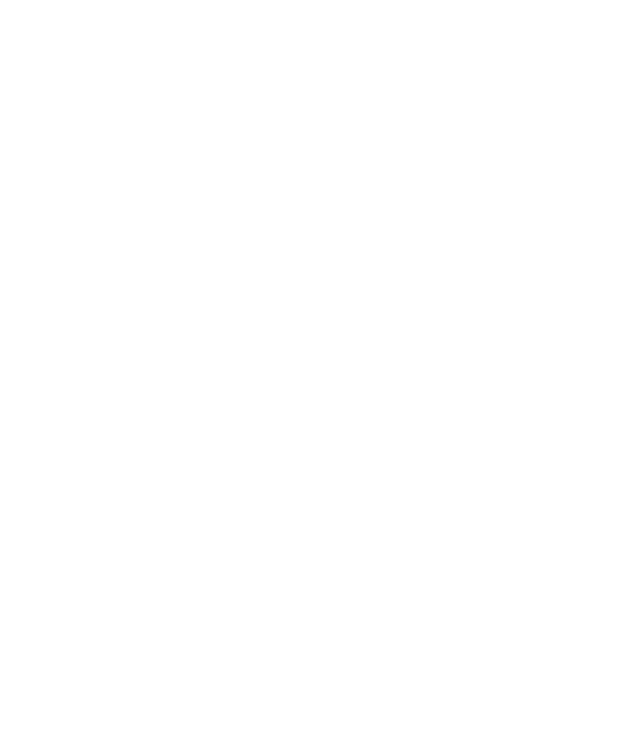
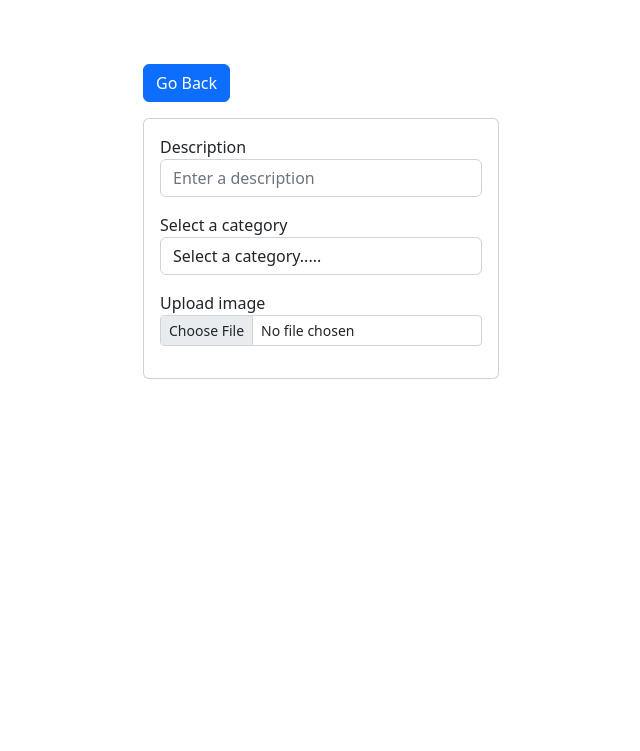
Before and after one commit to bethnduta/Cloud-Sound-Gallery, a Django app: page /add/ in a window 1280 px wide. Before the commit the part shown is empty. Shown: the top 751 px of the page, without its empty margins (319-959 px from the left). Run offline with Django 4.2, Linux system fonts and the light colour scheme; data comes from the database, SQL or seed files in the repository; both versions use the stored data as it was after the commit.

Commit message:
added different categories, created a for loop for the categories

```diff
--- a/photos/templates/photos/add.html
+++ b/photos/templates/photos/add.html
@@ -0,0 +1,40 @@
+<html lang="en">
+<head>
+    <meta charset="UTF-8">
+    <meta http-equiv="X-UA-Compatible" content="IE=edge">
+    <meta name="viewport" content="width=device-width, initial-scale=1.0">
+    <title>Add Photo</title>
+    <!-- CSS only -->
+<link href="https://cdn.jsdelivr.net/npm/bootstrap@5.2.0-beta1/dist/css/bootstrap.min.css" rel="stylesheet" integrity="sha384-0evHe/X+R7YkIZDRvuzKMRqM+OrBnVFBL6DOitfPri4tjfHxaWutUpFmBp4vmVor" crossorigin="anonymous">
+</head>
+<body class="m-5">
+    <div class="container ">
+        <div class="row justify-content-center">
+            <div class="col-md-4">
+                <a href="{% url 'gallery' %}" class="btn btn-primary my-3">Go Back</a>
+                <div class="card">
+                    <form action="">
+                        <div class="form-group m-3">
+                            <label>Description</label>
+                            <input class="form-control " name="description" type="text" placeholder="Enter a description">
+                          </div>
+                          <div class="form-group m-3">
+                            <label>Select a category</label>
+                            <select name="category "  type="text" class="form-control">
+                                <option value="none">Select a category.....</option>
+                                {% for category in categories %}
+                                <option value="{{category.id}}">{{category.name}}</option>
+                                {% endfor %}
+                            </select>
+                          </div>
+                        <div class="form-group m-3">
+                            <label>Upload image</label>
+                            <input name="image" class="form-control form-control-sm"  type="file">
+                          </div>
+                    </form>
+                </div>
+            </div>
+        </div>
+    </div>
+</body>
+</html>
--- a/photos/templates/photos/photo.html
+++ b/photos/templates/photos/photo.html
@@ -14,8 +14,8 @@
                 <div class="col">
                     <a href="{% url 'gallery' %}" class="btn btn-primary my-3">Go Back</a>
                     <div style="height: 90vh;">
-                            <img style="max-width: 80%; max-height:80%;" src="https://images.unsplash.com/photo-1548199973-03cce0bbc87b?ixlib=rb-1.2.1&ixid=MnwxMjA3fDB8MHxwaG90by1wYWdlfHx8fGVufDB8fHx8&auto=format&fit=crop&w=869&q=80" alt="">
-                            <p>Lorem Ipsum is simply dummy text of the printing and typesetting industry.</p>
+                            <img style="max-width: 80%; max-height:80%;" src="{{photo.image.url}}" alt="">
+                            <p>{{photo.description}}</p>
                     </div>
                 </div>
             </div>
--- a/photos/views.py
+++ b/photos/views.py
@@ -12,4 +12,6 @@ def viewPhoto(request, pk):
     return render(request, 'photos/photo.html', {'photo':photos})
 
 def addPhoto(request):
-    return render(request, 'photos/add.html')
+    categories = Category.objects.all()
+    context = {'categories': categories}
+    return render(request, 'photos/add.html',context)
```
Also changed, not shown: db.sqlite3, static/images/img2.jpg (added), static/images/img6.jpg (added).
